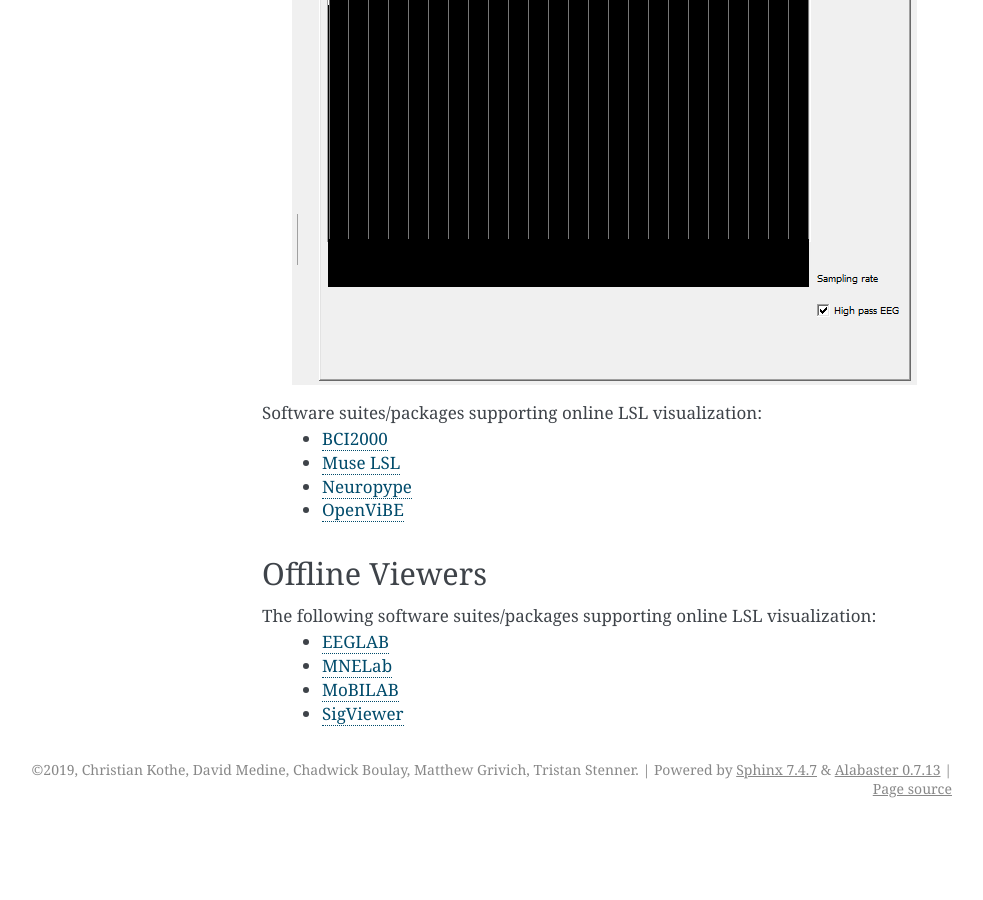
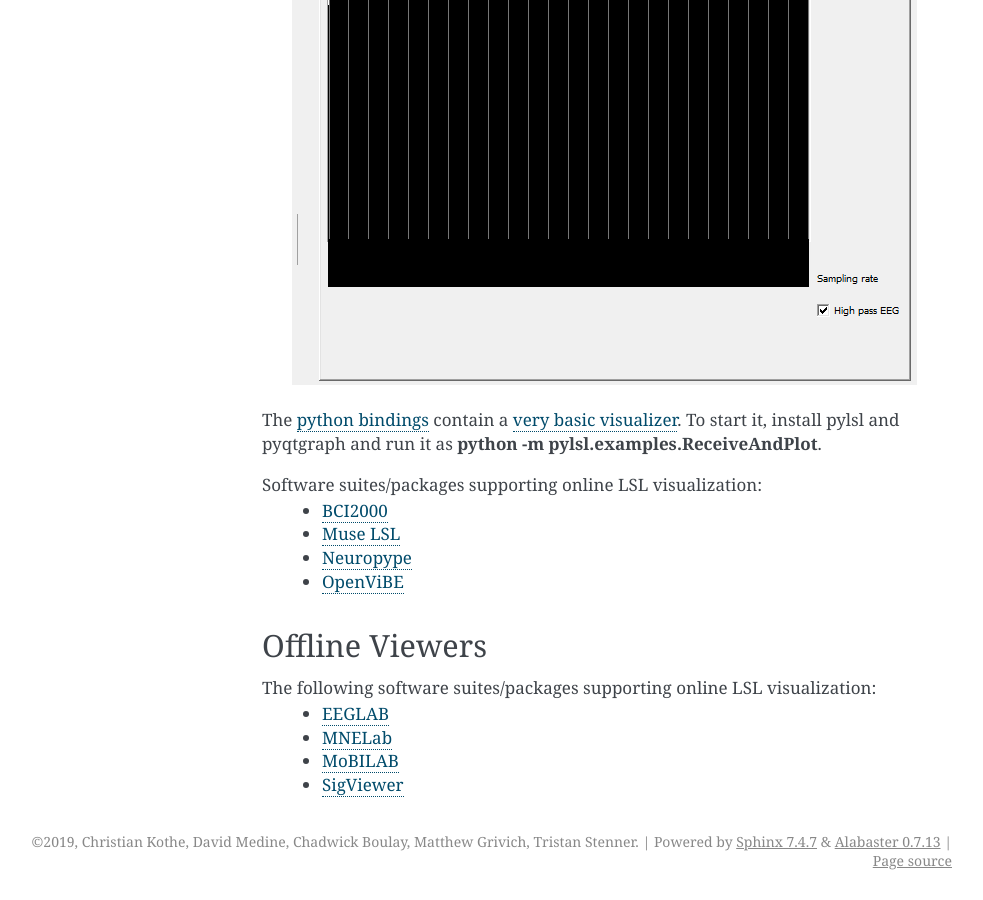
Before and after one commit to sccn/labstreaminglayer, a Sphinx documentation site: the page built from docs/info/viewers.rst, in a window 1280 px wide and 900 px high, scrolled down 1528 px. Shown: the whole window, without its empty margins (158-1141 px from the left). Built offline with Sphinx 7.4.7, drawn with Linux system fonts in a browser that asks for light colours; pages that are not in the unit, such as notebooks, are missing from menus; before the commit the page ends 2356 px from its top, so only the background shows below that.

Commit message:
Add link to pylsl stream viewer

```diff
--- a/docs/info/viewers.rst
+++ b/docs/info/viewers.rst
@@ -20,6 +20,11 @@ Stand-alone online viewers:
 
   .. image:: ../images/streamviewer.png
 
+The `python bindings <https://github.com/labstreaminglayer/liblsl-Python>`__
+contain a `very basic visualizer <https://github.com/labstreaminglayer/liblsl-Python/blob/master/pylsl/examples/ReceiveAndPlot.py>`__.
+To start it, install pylsl and pyqtgraph and run it as
+:command:`python -m pylsl.examples.ReceiveAndPlot`.
+
 Software suites/packages supporting online LSL visualization:
   * `BCI2000 <http://bci2000.org/>`__
   * `Muse LSL <https://github.com/alexandrebarachant/muse-lsl>`__
```
